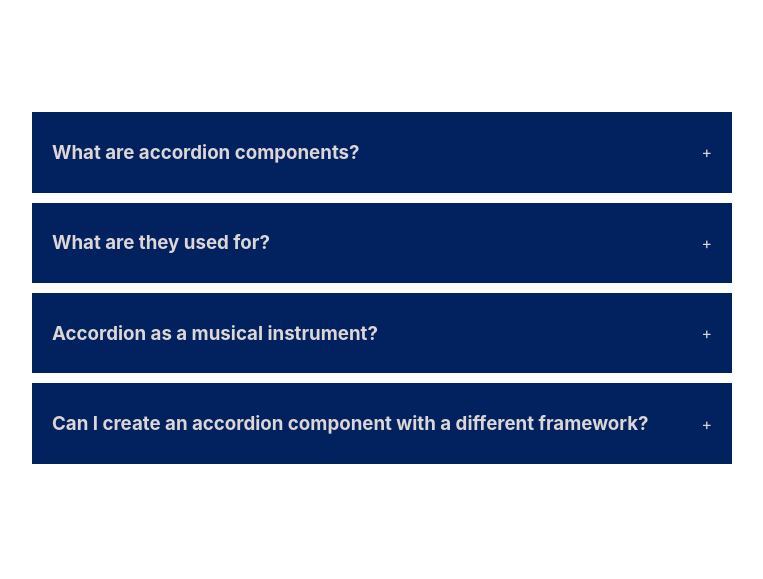
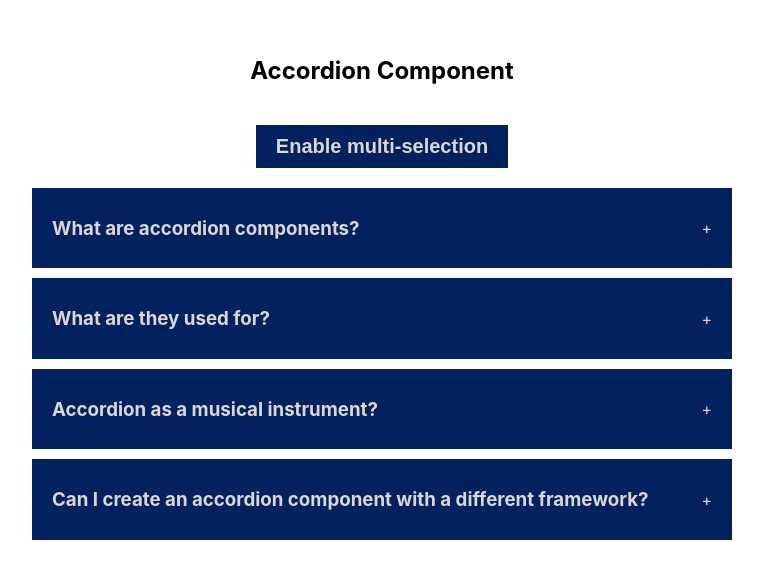
Before and after one commit to Pinerealm/fcc_25_react_projects, a React (Create React App) app in the folder react_projects/: page / in a window 1280 px wide. Shown: the part 107-686 px from the top of the page, without its empty margins (258-1021 px from the left). Built offline with nearby package versions, Linux system fonts and the light colour scheme.

Commit message:
chore: Add multi-selection feature to Accordion component

```diff
--- a/react_projects/src/components/accordion/index.jsx
+++ b/react_projects/src/components/accordion/index.jsx
@@ -4,31 +4,50 @@ import './styles.css';
 
 export default function Accordion() {
   const [selected, setSelected] = useState(null);
+  const [multiSelect, setMultiSelect] = useState(false);
+  const [selectedItems, setSelectedItems] = useState([]);
 
   function handleSingleSelection(currentId) {
     console.log(currentId);
     setSelected(currentId === selected ? null : currentId);
   }
-  console.log(selected);
+
+  function handleMultiSelection(currentId) {
+    if (selectedItems.includes(currentId)) {
+      setSelectedItems(selectedItems.filter((id) => id !== currentId));
+    } else {
+      setSelectedItems([...selectedItems, currentId]);
+    }
+  }
+  console.log(selected, selectedItems);
 
   return (
     <div className="wrapper">
+      <h2>Accordion Component</h2>
+      <button onClick={() => setMultiSelect(!multiSelect)}>
+        Enable multi-selection
+      </button>
       <div className="accordion">
         {data && data.length > 0 ? (
           data.map((dataItem) => (
             <div className="item">
               <div
-                onClick={() => handleSingleSelection(dataItem.id)}
+                onClick={
+                  multiSelect
+                    ? () => handleMultiSelection(dataItem.id)
+                    : () => handleSingleSelection(dataItem.id)
+                }
                 className="title"
               >
                 <h3>{dataItem.question}</h3>
                 <span>+</span>
               </div>
-              {selected === dataItem.id && (
+              {(multiSelect && selectedItems.includes(dataItem.id)) ||
+              (!multiSelect && selected === dataItem.id) ? (
                 <div className="content">
                   <p>{dataItem.answer}</p>
                 </div>
-              )}
+              ) : null}
             </div>
           ))
         ) : (
--- a/react_projects/src/components/accordion/styles.css
+++ b/react_projects/src/components/accordion/styles.css
@@ -4,6 +4,18 @@
   width: 100vw;
   justify-content: center;
   align-items: center;
+  flex-direction: column;
+  gap: 20px;
+}
+
+.wrapper button {
+  padding: 10px 20px;
+  background: #02225f;
+  color: #dcd6d6;
+  border: none;
+  font-weight: bold;
+  font-size: 20px;
+  cursor: pointer;
 }
 
 .accordion {
```
